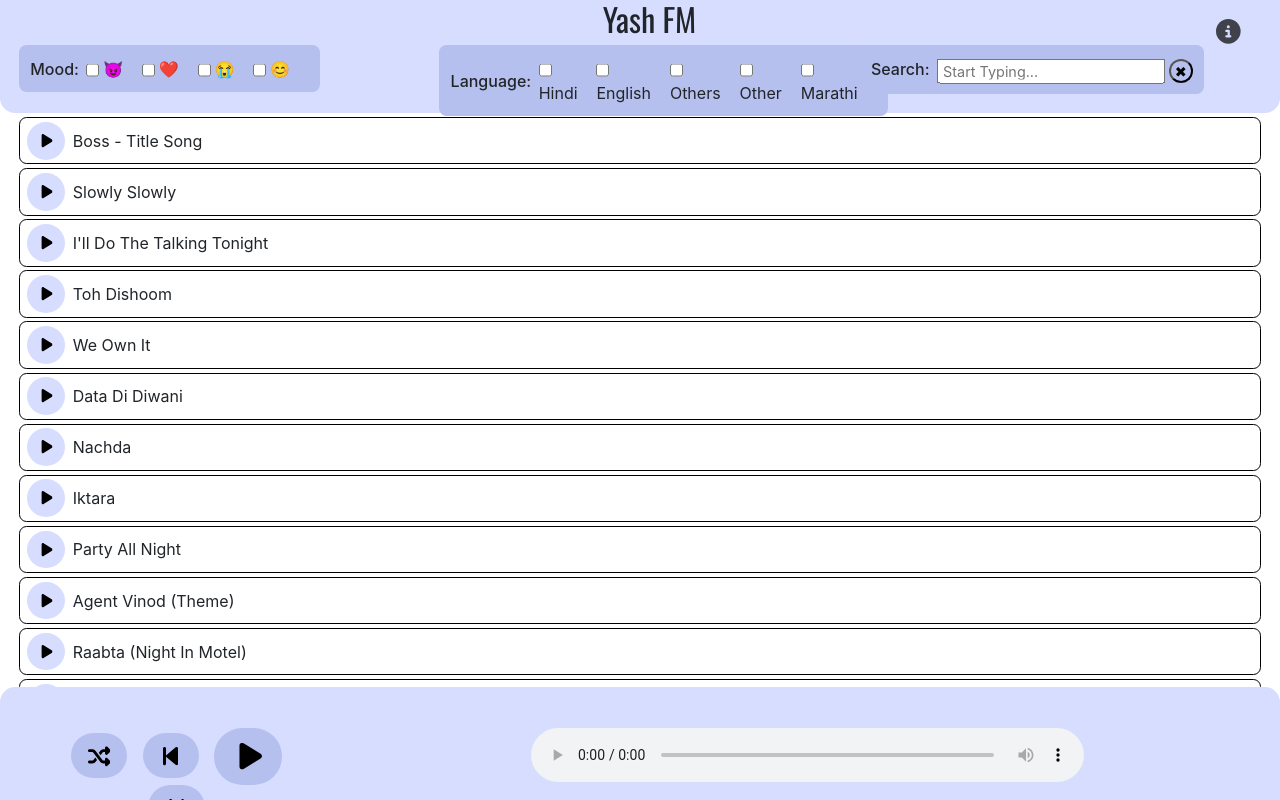
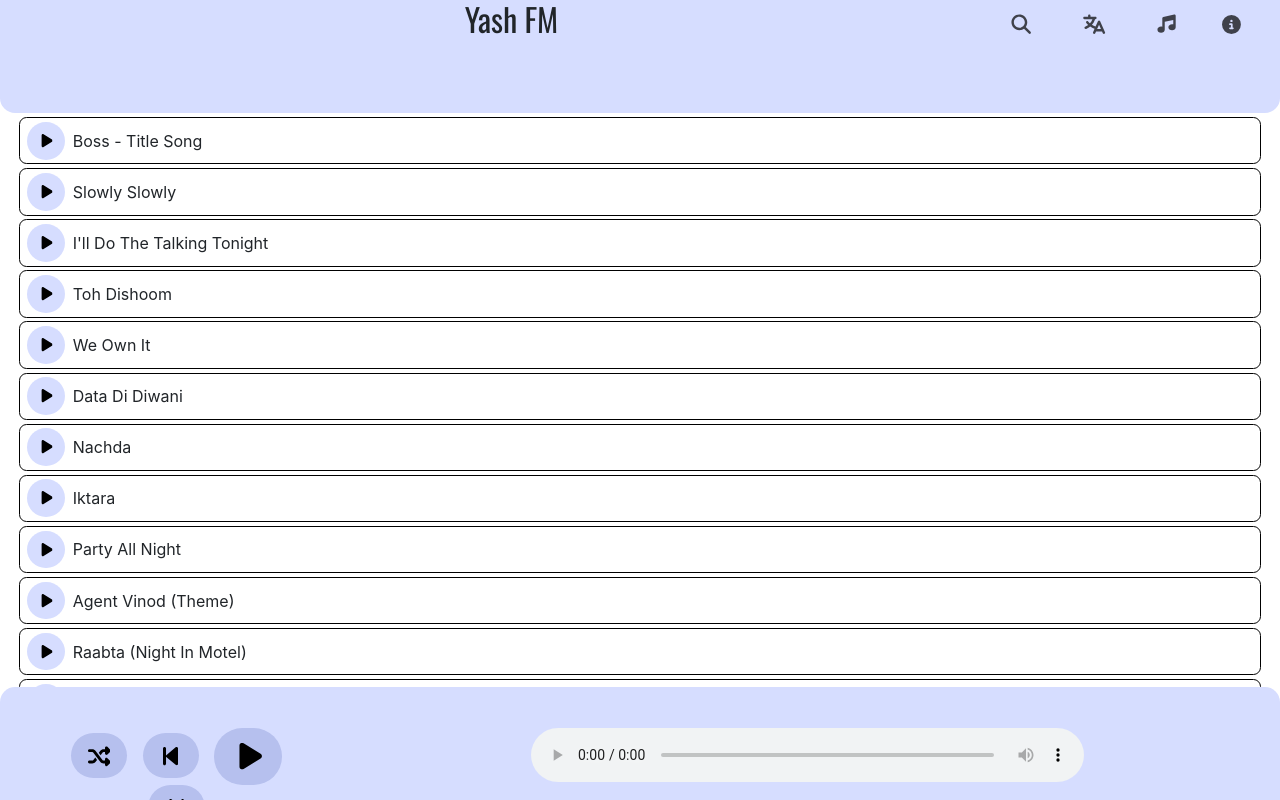
Before and after one commit to yashlikescode/react-audio-player, a React (Create React App) app: page / in a window 1280 px wide. Built offline with nearby package versions, Linux system fonts and the light colour scheme.

Commit message:
added toggle in filter icons

```diff
--- a/src/App.css
+++ b/src/App.css
@@ -14,7 +14,11 @@
 }
 .title-bar {
   width: 100%;
-  height: 1cm;
+  display: flex;            /* ensure horizontal flow */
+  align-items: center;
+  padding: 0 1cm;        /* breathing room left/right */
+  box-sizing: border-box;
+  gap: 1cm;               /* space between items */
 }
 .filters .title {
   width: 100%;
@@ -27,7 +31,6 @@
   height: 0.7cm;
   border: none;
   background-color: #d6ddff;
-  position: absolute;
   right: 1cm;
   top: 0.5cm;
   opacity: 0.7;
@@ -263,3 +266,21 @@
   margin-bottom: 0.2cm;
   width: 95%;
 }
+
+.search-toggle-button{
+  height:1cm;
+  width:1.2cm;
+  border: none;
+  background-color: #d6ddff;
+  left: 1cm;
+  top: 0.5cm;
+  opacity: 0.7;
+  border-radius: 5px;
+}
+
+.search-toggle-open{
+  background-color: #b8c2f3;
+}
+.search-toggle-closed{
+
+}
--- a/src/Home.js
+++ b/src/Home.js
@@ -8,7 +8,39 @@ const Home = () => {
   const audioRef = React.createRef();
   const [value, setValue] = useState("");
   const searchRef = useRef(null);
+  const [searchOpen, setSearchOpen] = useState(false);
 
+  const toggleSearch = (e) => {
+    if (e) e.preventDefault();
+    setSearchOpen((prev) => {
+      const next = !prev;
+      if (next) {
+        // focus after the input is mounted
+        setTimeout(() => {
+          if (searchRef.current) searchRef.current.focus();
+        }, 50);
+      }
+      return next;
+    });
+  };
+  const [languageOpen, setLanguageOpen] = useState(false);
+
+  const toggleLanguage = (e) => {
+    if (e) e.preventDefault();
+    setLanguageOpen((prev) => {
+      const next = !prev;
+      return next;
+    });
+  };
+  const [moodOpen, setMoodOpen] = useState(false);
+
+  const toggleMood = (e) => {
+    if (e) e.preventDefault();
+    setMoodOpen((prev) => {
+      const next = !prev;
+      return next;
+    });
+  };
   // Clearing search box on alt + c
   React.useEffect(() => {
     const handleKeyDown = (e) => {
@@ -198,7 +230,41 @@ const Home = () => {
       {/* Render filter options */}
       <div className="filters">
         <div className="title-bar">
-          <h1 className="title">Yash FM</h1>
+          <h1 className="title" style={{ display: "inline" }}>Yash FM</h1>
+          {/* Search toggle button (click to open/close) */}
+          <button
+           style={{ display: "inline" }}
+            className={`search-toggle-button ${searchOpen ? 'search-toggle-open' : 'search-toggle-closed'}`}
+            onClick={toggleSearch}
+            aria-expanded={searchOpen}
+            aria-label={searchOpen ? "Close search" : "Open search"}
+          >
+
+              <svg xmlns="http://www.w3.org/2000/svg" viewBox="0 0 640 640" width="70%"><path d="M480 272C480 317.9 465.1 360.3 440 394.7L566.6 521.4C579.1 533.9 579.1 554.2 566.6 566.7C554.1 579.2 533.8 579.2 521.3 566.7L394.7 440C360.3 465.1 317.9 480 272 480C157.1 480 64 386.9 64 272C64 157.1 157.1 64 272 64C386.9 64 480 157.1 480 272zM272 416C351.5 416 416 351.5 416 272C416 192.5 351.5 128 272 128C192.5 128 128 192.5 128 272C128 351.5 192.5 416 272 416z"/></svg>
+
+          </button>
+          {/* Language toggle button (click to open/close) */}
+          <button
+           style={{ display: "inline" }}
+            className={`search-toggle-button ${languageOpen ? 'search-toggle-open' : 'search-toggle-closed'}`}
+            onClick={toggleLanguage}
+            aria-expanded={languageOpen}
+            aria-label={languageOpen ? "Close language" : "Open language"}
+          >
+
+              <svg xmlns="http://www.w3.org/2000/svg" viewBox="0 0 640 640" width="70%"><path d="M192 64C209.7 64 224 78.3 224 96L224 128L352 128C369.7 128 384 142.3 384 160C384 177.7 369.7 192 352 192L342.4 192L334 215.1C317.6 260.3 292.9 301.6 261.8 337.1C276 345.9 290.8 353.7 306.2 360.6L356.6 383L418.8 243C423.9 231.4 435.4 224 448 224C460.6 224 472.1 231.4 477.2 243L605.2 531C612.4 547.2 605.1 566.1 589 573.2C572.9 580.3 553.9 573.1 546.8 557L526.8 512L369.3 512L349.3 557C342.1 573.2 323.2 580.4 307.1 573.2C291 566 283.7 547.1 290.9 531L330.7 441.5L280.3 419.1C257.3 408.9 235.3 396.7 214.5 382.7C193.2 399.9 169.9 414.9 145 427.4L110.3 444.6C94.5 452.5 75.3 446.1 67.4 430.3C59.5 414.5 65.9 395.3 81.7 387.4L116.2 370.1C132.5 361.9 148 352.4 162.6 341.8C148.8 329.1 135.8 315.4 123.7 300.9L113.6 288.7C102.3 275.1 104.1 254.9 117.7 243.6C131.3 232.3 151.5 234.1 162.8 247.7L173 259.9C184.5 273.8 197.1 286.7 210.4 298.6C237.9 268.2 259.6 232.5 273.9 193.2L274.4 192L64.1 192C46.3 192 32 177.7 32 160C32 142.3 46.3 128 64 128L160 128L160 96C160 78.3 174.3 64 192 64zM448 334.8L397.7 448L498.3 448L448 334.8z"/></svg>
+
+          </button>
+          {/* Mood toggle button (click to open/close) */}
+          <button
+           style={{ display: "inline" }}
+            className={`search-toggle-button ${moodOpen ? 'search-toggle-open' : 'search-toggle-closed'}`}
+            onClick={toggleMood}
+            aria-expanded={moodOpen}
+            aria-label={moodOpen ? "Close mood" : "Open mood"}
+          >
+            <svg xmlns="http://www.w3.org/2000/svg" viewBox="0 0 640 640" width="70%"><path d="M532 71C539.6 77.1 544 86.3 544 96L544 400C544 444.2 501 480 448 480C395 480 352 444.2 352 400C352 355.8 395 320 448 320C459.2 320 470 321.6 480 324.6L480 207.9L256 257.7L256 464C256 508.2 213 544 160 544C107 544 64 508.2 64 464C64 419.8 107 384 160 384C171.2 384 182 385.6 192 388.6L192 160C192 145 202.4 132 217.1 128.8L505.1 64.8C514.6 62.7 524.5 65 532.1 71.1z"/></svg>
+          </button>
           <button
             className="title-button"
             data-bs-toggle="modal"
@@ -211,7 +277,7 @@ const Home = () => {
         </div>
 
         <div className="row p-0 m-0">
-          <div className="col-sm-12 col-md-6 col-lg-4 p-0 m-0">
+          {moodOpen && (<div className="col-sm-12 col-md-6 col-lg-4 p-0 m-0">
             <div className="filterplate">
               <label className="filtitle">Mood:</label>
               {jsonSong
@@ -234,8 +300,8 @@ const Home = () => {
                   </div>
                 ))}
             </div>
-          </div>
-          <div className="col-sm-12 col-lg-4 col-md-6 p-0 m-0">
+          </div>)}
+          {languageOpen && (<div className="col-sm-12 col-lg-4 col-md-6 p-0 m-0">
             <div className="filterplate">
               <label className="filtitle">Language:</label>
               {jsonSong
@@ -258,11 +324,13 @@ const Home = () => {
                   </div>
                 ))}
             </div>
-          </div>
-          <div className="col-sm-12 col-lg-4 col-md-6 p-0 m-0">
+          </div>)}
+          {searchOpen && (<div className="col-sm-12 col-lg-4 col-md-6 p-0 m-0" >
             <div className="filterplate">
               <label className="filtitle">Search:</label>
-              <form>
+              {/* Conditionally render the input so it doesn't take space when closed */}
+              <form onSubmit={(e) => e.preventDefault()} style={{ display: 'inline' }}>
+
                   <input
                     placeholder=" Start Typing..."
                     value={value}
@@ -271,10 +339,24 @@ const Home = () => {
                     className="searchText"
                     ref={searchRef}
                   />
+
               </form>
-              <button className="clearButton" onClick={handleChangeSearch} value={""}>&#10006;</button>
+
+              {/* Clear button — only useful when input exists; hide when closed */}
+
+                <button
+                  className="clearButton"
+                  onClick={() => {
+                    setValue('');
+                    if (searchRef.current) searchRef.current.focus();
+                  }}
+                  aria-label="Clear search"
+                >
+                  &#10006;
+                </button>
+
             </div>
-          </div>
+          </div>)}
         </div>
       </div>
 
--- a/src/assets/songs.json
+++ b/src/assets/songs.json
@@ -2217,13 +2217,13 @@
     "Id": 370,
     "Title": "Fell For You",
     "Genre": "❤️",
-    "Language": "Other"
+    "Language": "Others"
   },
   {
     "Id": 371,
     "Title": "One Love",
     "Genre": "❤️",
-    "Language": "Other"
+    "Language": "Others"
   },
   {
     "Id": 372,
@@ -2295,7 +2295,7 @@
     "Id": 383,
     "Title": "Tuzya Priticha Vinchu Chawla",
     "Genre": "❤️",
-    "Language": "Marathi"
+    "Language": "Others"
   },
   {
     "Id": 384,
```
Lines whose indentation alone changed are shown as unchanged.
